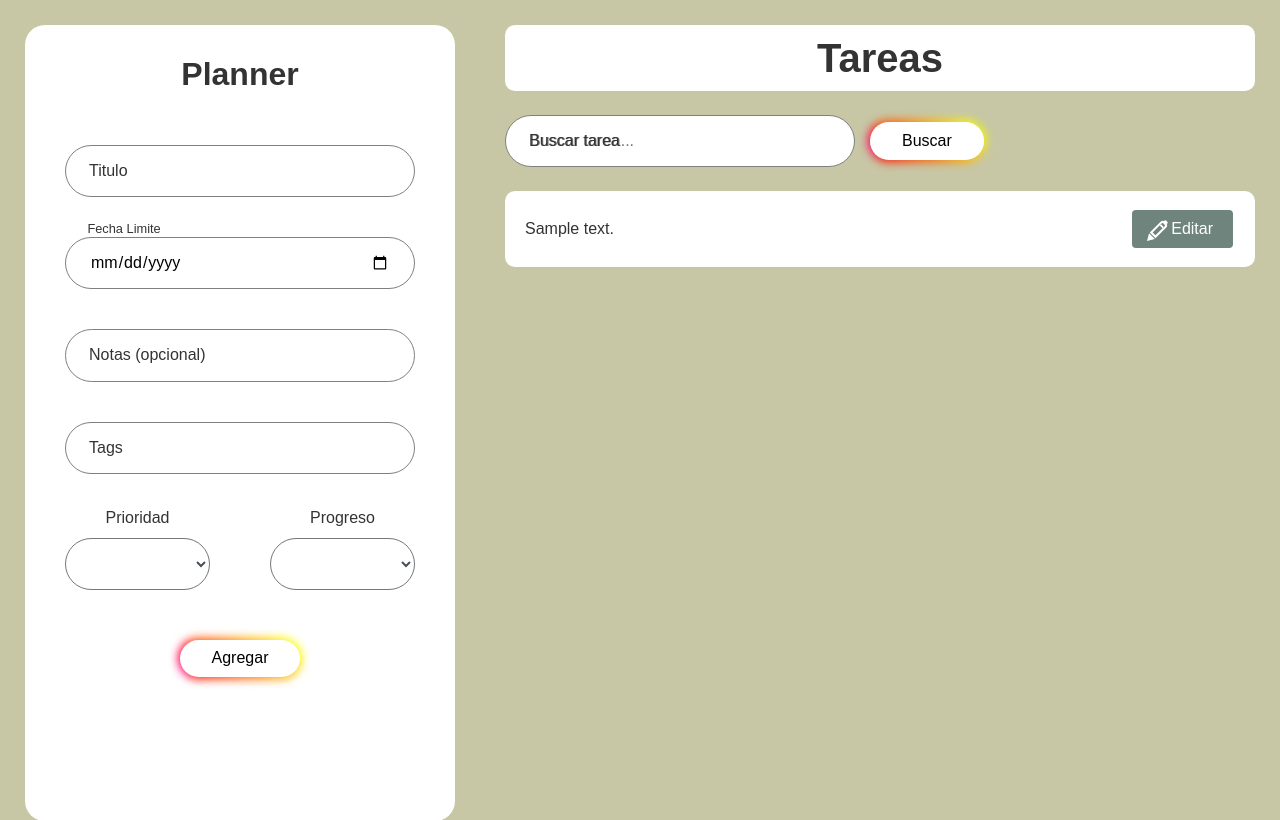
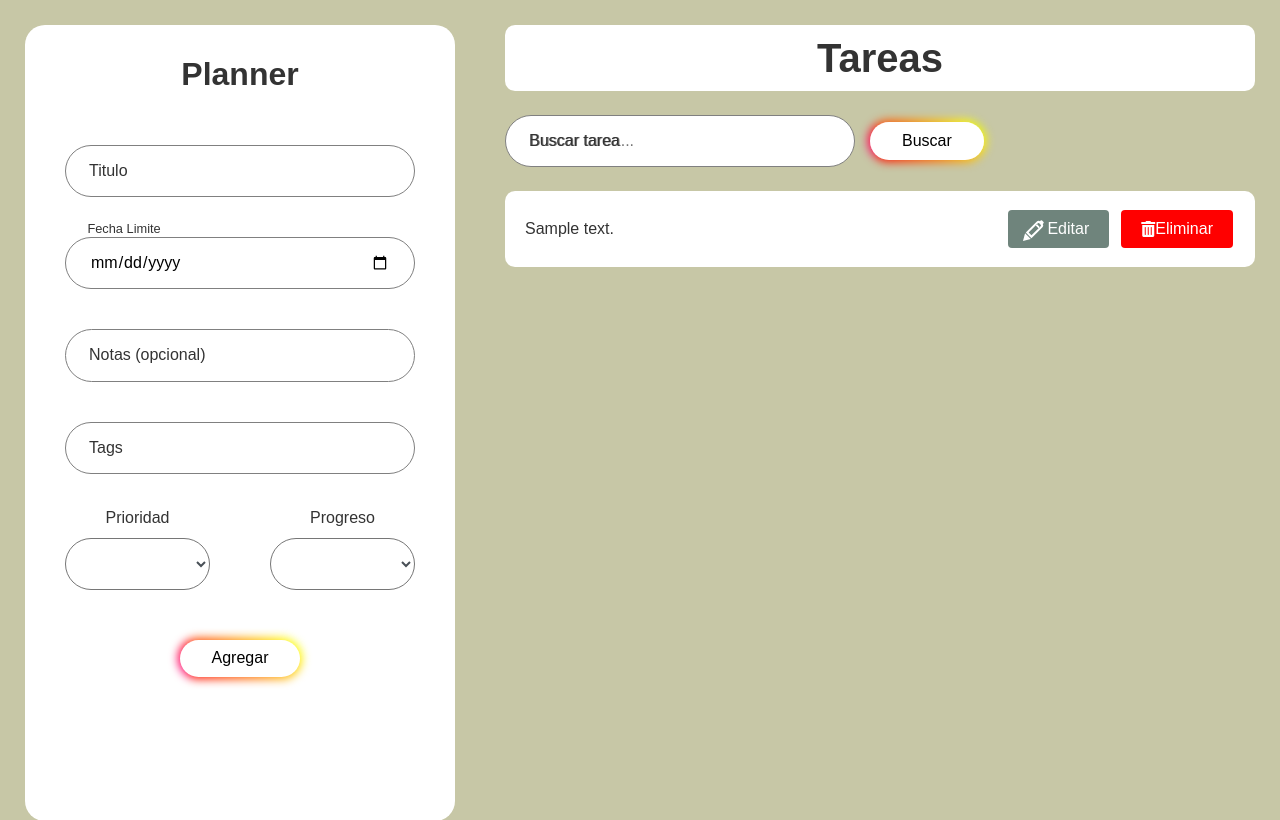
Before and after one commit to isaacbc10/tarea_algoritmoii, a Flask app: template templates/index.html in a window 1280 px wide. Shown: the top 820 px of the page. Run offline with Flask 3, Linux system fonts and the light colour scheme; the template is opened without the code that fills it: most values are stand-ins (such as "Sample title", 1, 10 or a date in 2020); some libraries are stand-ins or nearby versions.

Commit message:
se arrego el boton eliminar

```diff
--- a/app.py
+++ b/app.py
@@ -54,7 +54,7 @@ def buscar():
     return render_template('index.html', tareas=resultados, query=query)
 
 @app.route('/eliminar', methods=['POST'])
-def eliminar():
+def eliminar_tarea():
     try:
         descripcion = request.form['original_descripcion']
         if planner.eliminar_tarea(descripcion):
--- a/static/styles.css
+++ b/static/styles.css
@@ -442,14 +442,19 @@ label {
 }
 
 .eliminar-tarea {
+    display: flex;
+    align-items: center;
     background-color: red;
+    border: none;
     color: white;
-    border: none;
-    border-radius: 50%;
-    padding: 8px;
-    margin-left: 10px;
+    padding: 10px 20px;
+    text-align: center;
+    text-decoration: none;
+    font-size: 16px;
+    margin: 4px 2px;
     cursor: pointer;
-    transition: background-color 0.3s ease;
+    border-radius: 4px;
+    transition-duration: 0.4s;;
 }
 
 .eliminar-tarea:hover {
--- a/templates/index.html
+++ b/templates/index.html
@@ -7,6 +7,7 @@
     <title>Planner</title>
     <link rel="stylesheet" href="https://cdn.jsdelivr.net/npm/purecss@3.0.0/build/pure-min.css">
     <link rel="stylesheet" href="{{ url_for('static', filename='styles.css') }}">
+    <link rel="stylesheet" href="https://cdnjs.cloudflare.com/ajax/libs/font-awesome/5.15.4/css/all.min.css">
     <script src="/static/scripts.js" defer></script>
 </head>
 
@@ -79,6 +80,12 @@
                     <button class="editar-tarea" data-id="{{ tarea.descripcion }}">
                         <i class="gg-pen"></i> Editar
                     </button>
+                <form action="/eliminar" method="POST" ">
+                    <input type="hidden" name="original_descripcion" value="{{ tarea.descripcion }}">
+                    <button type="submit" class="eliminar-tarea" >
+                        <i class="fas fa-trash-alt"></i> Eliminar
+                    </button>
+                </form>
                 </div>
                 <div class="detalle-tarea" data-id="{{ tarea.descripcion }}">
                     <p>Descripción: {{ tarea.descripcion }}</p>
```
